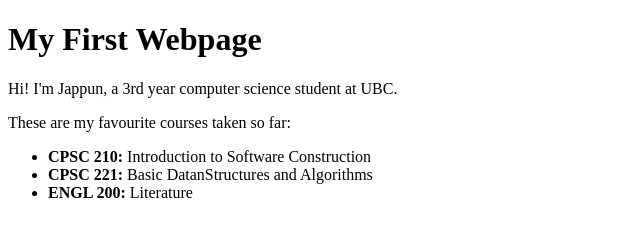
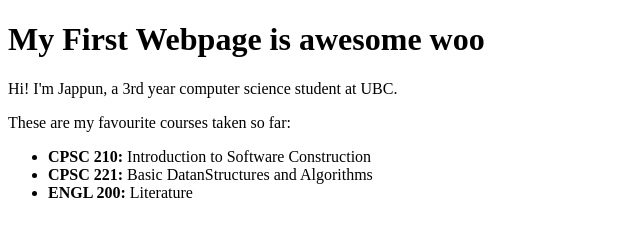
Before and after one commit to jappun/girlcode-git-practice, a plain HTML site: page index.html in a window 1280 px wide. Shown: the whole page, without its empty margins (0-640 px from the left). Drawn offline with Linux system fonts and the light colour scheme; a script that the page names is missing.

Commit message:
change page title

```diff
--- a/index.html
+++ b/index.html
@@ -8,7 +8,7 @@
 
 <body>
     <div id="app">
-        <h1>My First Webpage</h1>
+        <h1>My First Webpage is awesome woo</h1>
         <p>Hi! I'm Jappun, a 3rd year computer science student at UBC.</p>
         <p>These are my favourite courses taken so far:</p>
         <ul>
```
